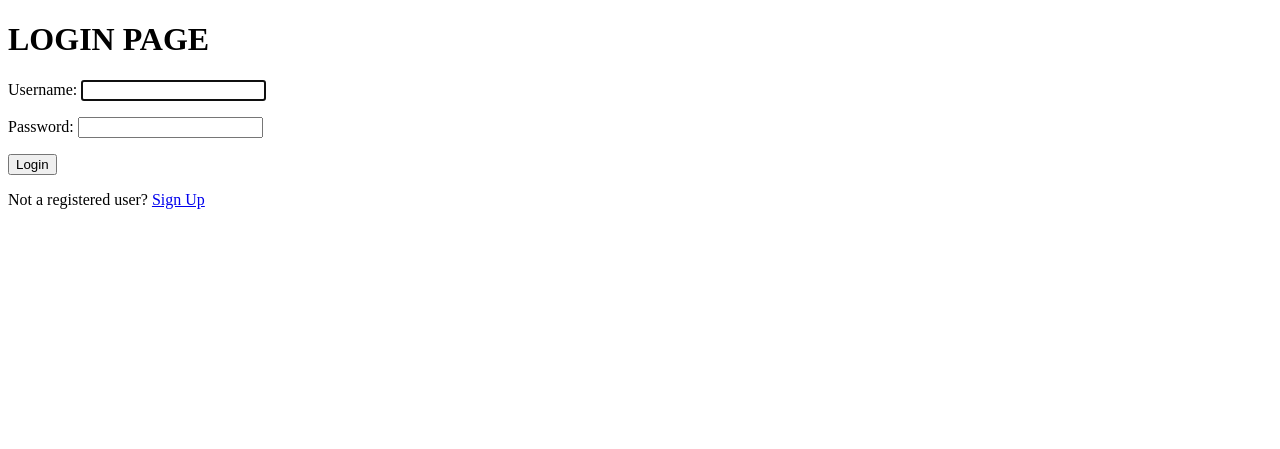
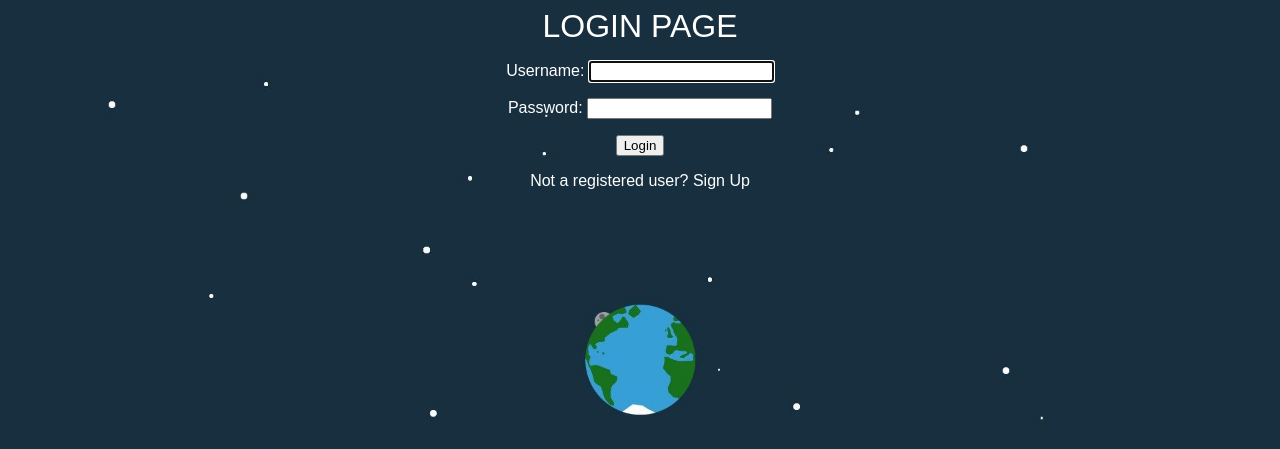
Before and after one commit to reetghosh1/DjangoBasicAuth, a Django app: page /accounts/login/ in a window 1280 px wide. Shown: the top 449 px of the page. Run offline with Django 3.2, Linux system fonts and the light colour scheme.

Commit message:
Added CSS (fonts, colour and background)

```diff
--- a/basicauth/settings.py
+++ b/basicauth/settings.py
@@ -124,3 +124,6 @@ USE_TZ = True
 
 STATIC_URL = '/static/'
 LOGIN_REDIRECT_URL = '/'
+STAICFILE_DIRS = (
+    os.path.join(BASE_DIR, 'assets')
+)
--- /dev/null
+++ b/user_tasks/static/user_tasks/style.css
@@ -0,0 +1,23 @@
+body
+{
+    background-color: black;
+    background-image: url(mini.jpg);
+    background-repeat: no-repeat;
+    background-size: cover;
+    color: #fff;
+}
+
+body *{
+    font-family: sans-serif;
+    text-align: center;
+}
+
+h1{
+    font-weight: normal;
+    margin: 0;
+}
+
+a, a:hover, a:visited{
+    color: #fff;
+    text-decoration: none;
+}
--- a/user_tasks/templates/registration/login.html
+++ b/user_tasks/templates/registration/login.html
@@ -5,6 +5,8 @@
     <meta name="viewport" content="width=device-width, initial-scale=1.0">
     <meta http-equiv="X-UA-Compatible" content="ie=edge">
     <title>Login</title>
+    {% load static %}
+    <link rel="stylesheet" href="{% static 'user_tasks/style.css' %}" type="text/css">
 </head>
 <body>
     <header class="container center-align">
```
Also changed, not shown: user_tasks/static/user_tasks/mini.jpg (added).
